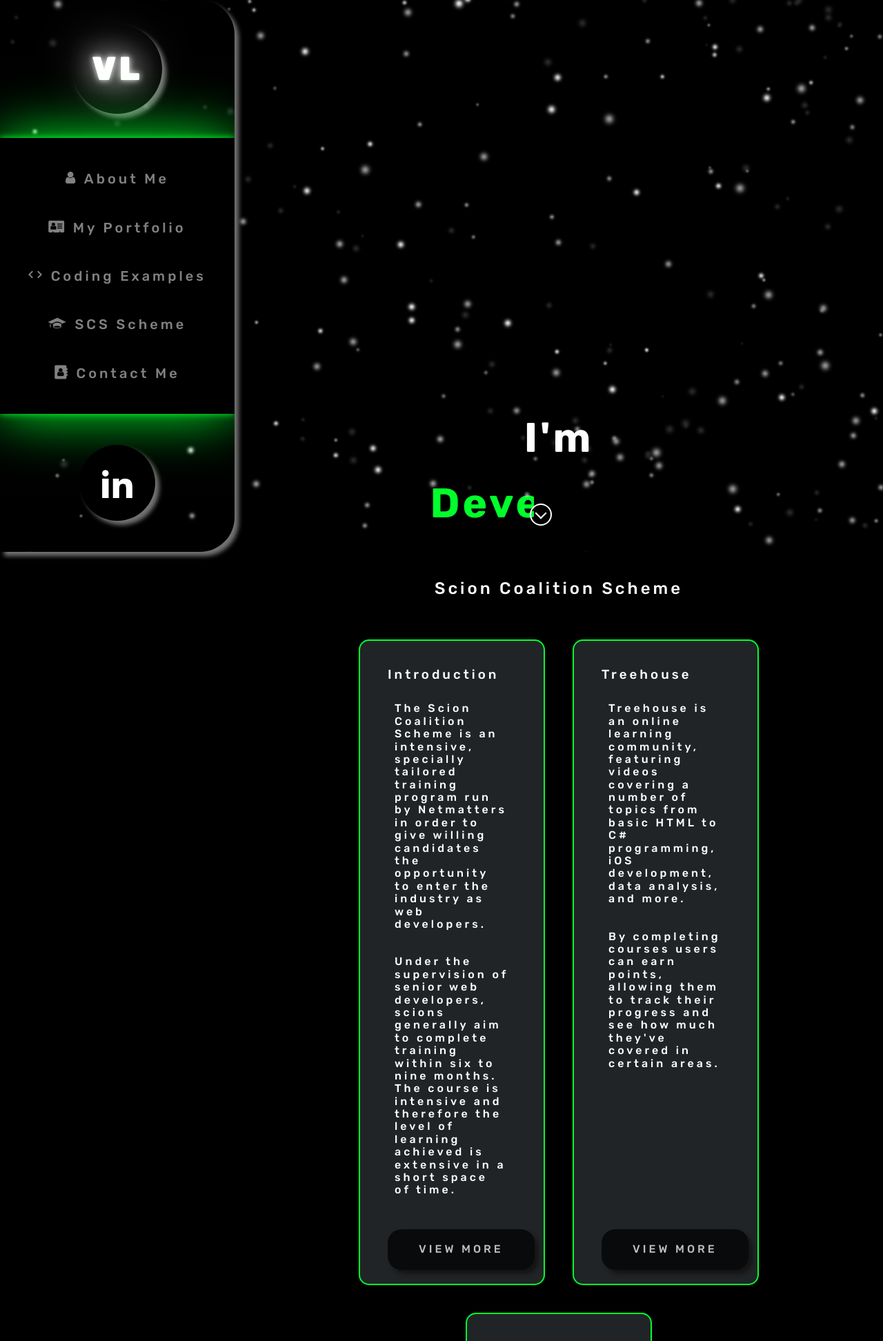
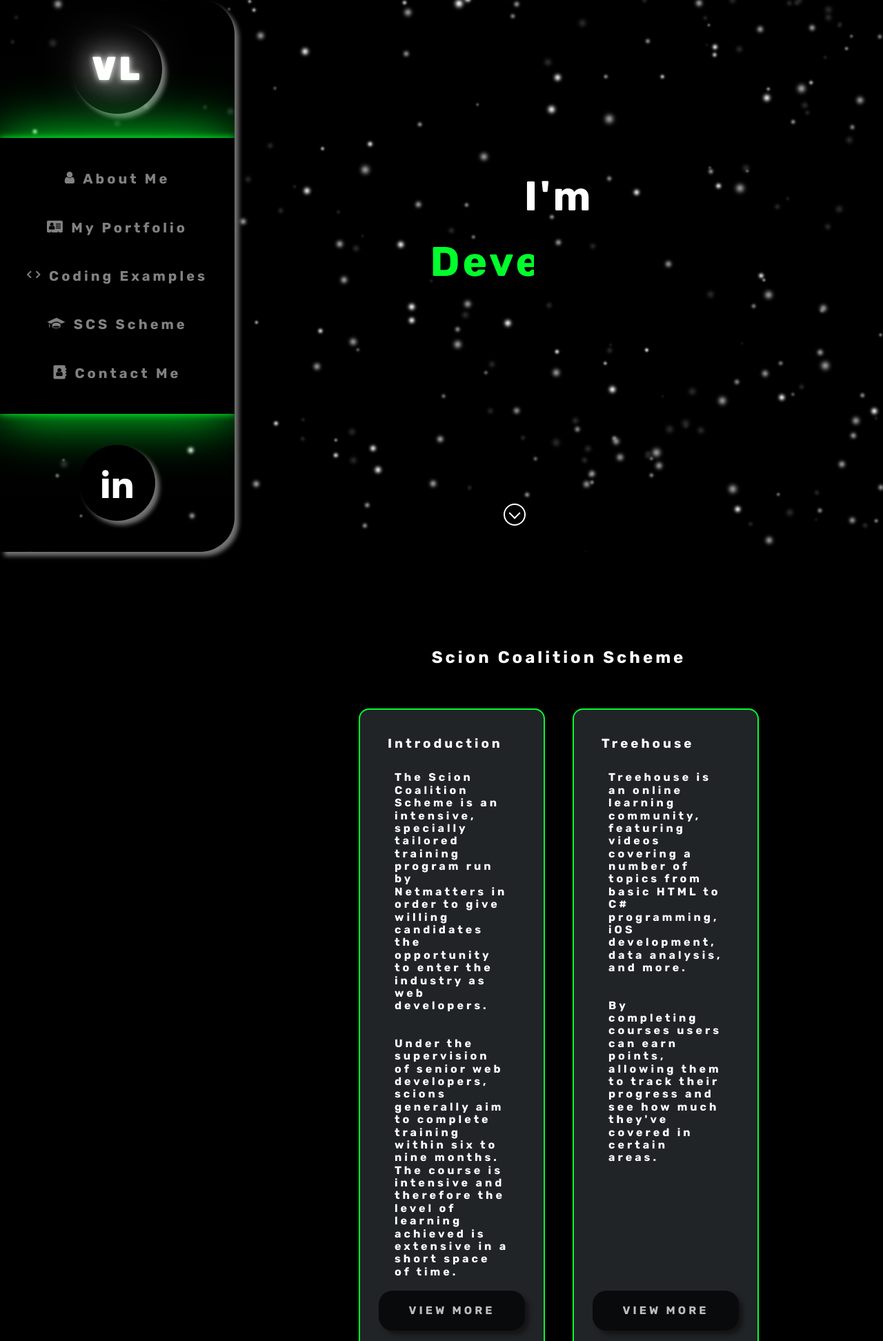
Before and after one commit to ViolaLast/portfolio, a PHP site: page /scs-scheme.html in a window 1280 px wide. Shown: the top 1944 px of the page at 69% size. Run offline with PHP 8.4, Linux system fonts and the light colour scheme; some web fonts are replaced.

Commit message:
text adjusted, landscape menu size ,

```diff
--- a/css/portfolio.css
+++ b/css/portfolio.css
@@ -1,9 +1,9 @@
 /* Error: Undefined variable.
  *    ,
- * 30 |         border: 2px solid $color-green;
+ * 27 |         border: 2px solid $color-green;
  *    |                           ^^^^^^^^^^^^
  *    '
- *   scss\portfolio.scss 30:27  root stylesheet */
+ *   scss\portfolio.scss 27:27  root stylesheet */
 
 body::before {
   font-family: "Source Code Pro", "SF Mono", Monaco, Inconsolata, "Fira Mono",
@@ -13,5 +13,5 @@
   padding: 1em;
   margin-bottom: 1em;
   border-bottom: 2px solid black;
-  content: "Error: Undefined variable.\a    \2577 \a 30 \2502          border: 2px solid $color-green;\d\a    \2502                            ^^^^^^^^^^^^\a    \2575 \a   scss\\portfolio.scss 30:27  root stylesheet";
+  content: "Error: Undefined variable.\a    \2577 \a 27 \2502          border: 2px solid $color-green;\d\a    \2502                            ^^^^^^^^^^^^\a    \2575 \a   scss\\portfolio.scss 27:27  root stylesheet";
 }
--- a/css/portstyle.css
+++ b/css/portstyle.css
@@ -3,6 +3,18 @@
   src: url("../Rubik/static/Rubik-Regular.ttf") format("truetype");
   font-weight: normal;
   font-style: normal;
+}
+@media screen and (max-height: 700px) {
+  .text-container {
+    padding: 125px 0px 50px !important;
+    scale: 0.7;
+  }
+  .h360 {
+    scale: 0.7 !important;
+  }
+  .nav-menu a {
+    font-size: 11px;
+  }
 }
 @media screen and (max-width: 550px) {
   .contact-input input, textarea {
@@ -104,7 +116,7 @@
     padding: 0 0 0 340px !important;
   }
   .scroll-down {
-    margin-left: 10% !important;
+    margin-left: 7% !important;
   }
   .menu-btn {
     display: none !important;
@@ -529,10 +541,11 @@
   width: 100vw;
   height: 100vh;
   position: absolute;
+  top: 0px;
 }
 
 .text-container {
-  padding: 200px 0px 50px;
+  padding: 250px 0px 50px;
   height: 100%;
   justify-content: center;
   text-align: center;
@@ -658,7 +671,6 @@
 .aboutme {
   display: flex;
   flex-direction: column;
-  padding: 50px 20px;
   justify-content: space-around;
   align-self: center;
   z-index: 10;
@@ -785,8 +797,8 @@
   text-align: center;
   margin-left: auto;
   margin-right: auto;
-  padding: 0 20px;
   max-width: 2000px;
+  padding: 50px 0px;
 }
 .portfolio .netmatters {
   border-radius: 15px 15px 0px 0px;
@@ -835,11 +847,30 @@
   text-transform: uppercase;
   position: absolute;
   bottom: 20px;
+  left: 10%;
   box-shadow: 6px 6px 6px 0px rgb(16, 14, 14);
 }
 .view:hover {
-  background-color: #01ff2b;
   box-shadow: 0 0 10px #01ff2b, 0 0 40px #01ff2b, 0 0 80px #01ff2b;
+}
+
+.viewS {
+  background-color: #000;
+  display: flex;
+  width: 80%;
+  flex-wrap: wrap;
+  opacity: 70%;
+  border-radius: 20px;
+  justify-content: center;
+  padding: 20px 10px;
+  color: #fff;
+  text-transform: uppercase;
+  position: absolute;
+  bottom: 20px;
+  left: 10%;
+  box-shadow: 6px 6px 6px 0px rgb(16, 14, 14);
+  bottom: 50px;
+  margin-top: auto;
 }
 
 .list {
@@ -899,7 +930,7 @@
 .contact {
   margin-left: auto;
   margin-right: auto;
-  padding: 50px 20px;
+  padding: 50px 0px;
 }
 
 .contact-box {
@@ -1160,7 +1191,7 @@
   margin-right: 0;
   list-style: none;
   font-family: "RubikLocal", "Rubik", sans-serif;
-  font-weight: 500;
+  font-weight: 700;
   scroll-behavior: smooth;
   text-decoration: none;
 }
@@ -1194,6 +1225,7 @@
   flex-direction: column;
   overflow-x: hidden;
   background-color: #000;
+  padding: 50px 20px;
 }
 
 .hidden {
--- a/js/myscripts.js
+++ b/js/myscripts.js
@@ -38,7 +38,7 @@
 }
 //=====================================================================Typing Effect
 
-const dynamicText = document.querySelector(".dynamic-txts span");
+const dynamicText = document.querySelector(".dynamic-txts li span");
 const words = ["Violeta Last", "Creative", "Designer", "Developer"];
 
 let wordIndex = 0;
@@ -68,4 +68,4 @@
     }
 }
 
-typeEffect();
+document.addEventListener("DOMContentLoaded", typeEffect);
--- a/scs-scheme.html
+++ b/scs-scheme.html
@@ -19,9 +19,9 @@
     </head>
 
     <body>
-        <div class="btn-wrap">
+        <div class="btn-wrap h360">
             <div class="menu-btn">
-                <button type="button" class="initials-wrap" id="toggleBtn">
+                <button type="button" class="initials-wrap" id="toggleBtn" name="sideMenuBtn">
                     <i class="icon-menu" aria-hidden="true"></i>
                 </button>
             </div>
@@ -30,7 +30,7 @@
 
         <header class="hidden-header">
             <div class="side-menu">
-                        <div class="user-img">
+                        <div class="user-img h360">
                             <div class="image-wrap">
                                 <a href="index.html#welcome">
                                     <div>
@@ -71,7 +71,7 @@
                                         </li>
                                     </ul>
                     </div>
-                                <div class="user-connect">
+                                <div class="user-connect h360">
                                     <a href="https://www.linkedin.com/in/violeta-last-792185a8/" target="_blank">
                                         <i class="indi icon-linkedin2" aria-hidden="true"></i>
                                     </a>
@@ -91,12 +91,12 @@
                     <div class="star star8"></div>
 
 <!--============================================================welcome section======================================================================-->
-            <div class="container">
+            <div>
 
             <div class="welcome" id="welcome">
                         <div class="text-container">
 
-                            <div class="wrapper">
+                            <div class="wrapper h360">
                                     <div class="static-txt">I'm</div>
                                 <ul class="code-txts">
                                     <li><span>Learning</span></li>
@@ -114,10 +114,11 @@
             <a href="#scs-scheme" class="scroll-down"></a>
         </span>
 <!--====================================================SCS Scheme=========================================================================-->
-            <div class="main">
-                <div id="#scs-scheme" class="portfolio">
+            <div class="main" >
+                <div class="container">
+                    <div id="scs-scheme" class="portfolio">
                         <h2 class="p-h1">Scion Coalition Scheme</h2>
-                <div class="container">
+
 
                             <div class="project pro1">
                                 <div class="scription">
@@ -134,7 +135,7 @@
                                             </p>
                                     <span>
                                         <a href="https://www.netmatters.co.uk/scions-coalition-scheme" target="_blank">
-                                    <span class="view">View more</span>
+                                            <span class="viewS">View more</span>
                                         </a>
                                     </span>
                                 </div>
@@ -153,7 +154,7 @@
                                         </p>
                                 <span>
                                     <a href="https://teamtreehouse.com/profiles/lastvioleta" target="_blank">
-                                <span class="view">View more</span>
+                                        <span class="viewS">View more</span>
                                     </a>
                                 </span>
                             </div>
@@ -174,8 +175,9 @@
                                             </ul>
                             <div>
                                 <a href="https://netmatters.co.uk" target="_blank">
-                                <span class="view">View more</span>
+                                    <span class="viewS">View more</span>
                                 </a>
+                            </div>
                     </div>
                 </div>
                 </div>
--- a/scss/aboutMe.scss
+++ b/scss/aboutMe.scss
@@ -12,7 +12,6 @@
     .aboutme{
         display: flex;
         flex-direction: column;
-        padding: 50px 20px;
         justify-content: space-around;
         align-self: center;
         z-index: 10;
--- a/scss/contactMe.scss
+++ b/scss/contactMe.scss
@@ -3,7 +3,7 @@
       .contact{
         margin-left: auto;
     margin-right: auto;
-    padding: 50px 20px;
+    padding: 50px 0px;
 
       }
       .contact-box{
--- a/scss/media.scss
+++ b/scss/media.scss
@@ -1,9 +1,20 @@
+@media screen and (max-height: 700px){
+    .text-container
+    {
+      padding: 125px 0px 50px !important;
+      scale: 0.7;
+}
+.h360{
+    scale:0.7 !important;
+}
+.nav-menu a {
+    font-size: 11px;
+}
 
-
-
+}
                                                         @media screen and (max-width: 550px){
     .contact-input input, textarea {
-       width: 100% !important;
+        width: 100% !important;
     }
 .contact-form{
     padding: 20px 10px 20px !important;
@@ -122,7 +133,7 @@
     padding: 0 0 0 340px !important;
 }
 .scroll-down{
-    margin-left: 10% !important;
+    margin-left: 7% !important;
 }
 .menu-btn{
     display: none !important;
--- a/scss/portfolio.scss
+++ b/scss/portfolio.scss
@@ -9,12 +9,9 @@
 text-align: center;
 margin-left: auto;
 margin-right: auto;
-padding: 0 20px;
 max-width: 2000px;
+padding: 50px 0px;
 
-// .container{
-//     padding: 50px 0;
-// }
 
 .netmatters{
     border-radius: 15px 15px 0px 0px;
@@ -52,25 +49,16 @@
 }
 
 .view{
-    background-color: $color-primary;
-    display: flex;
-    width: 80%;
-    flex-wrap: wrap;
-    opacity: 70%;
-    border-radius: 20px;
-    justify-content: center;
-    padding: 20px 10px;
-    color: #fff;
-    text-transform: uppercase;
-    position: absolute;
-    bottom: 20px;
-    box-shadow: 6px 6px 6px 0px rgb(16, 14, 14);
-
+@include portBtn ;
     &:hover{
-        background-color: $color-green;
         box-shadow: 0 0 10px $color-green,0 0 40px $color-green,0 0 80px $color-green;
 
 }
+}
+.viewS{
+    @include portBtn;
+    bottom:50px;
+    margin-top: auto;
 }
 
 .list{
--- a/scss/portstyle.scss
+++ b/scss/portstyle.scss
@@ -4,6 +4,23 @@
     src: url('../Rubik/static/Rubik-Regular.ttf') format('truetype');
     font-weight: normal;
     font-style: normal;
+}
+//--------------------------------------------------------------------Mixings------------------------------------------------------
+@mixin portBtn {
+    background-color: $color-primary;
+    display: flex;
+    width: 80%;
+    flex-wrap: wrap;
+    opacity: 70%;
+    border-radius: 20px;
+    justify-content: center;
+    padding: 20px 10px;
+    color: #fff;
+    text-transform: uppercase;
+    position: absolute;
+    bottom: 20px;
+    left: 10%;
+    box-shadow: 6px 6px 6px 0px rgb(16, 14, 14);
 }
 
 // ------------------------------------------------------------------Importing ----------------------------------------------------------
@@ -29,7 +46,7 @@
     margin-right:0;
     list-style: none;
     font-family: "RubikLocal",'Rubik', sans-serif;
-    font-weight: 500;
+    font-weight: 700;
     scroll-behavior: smooth;
     text-decoration: none;
 //    overflow-y: hidden;
@@ -63,6 +80,7 @@
     flex-direction: column;
     overflow-x: hidden;
     background-color: $color-primary;
+    padding: 50px 20px;
 }
 .hidden{
     display: none;
--- a/scss/welcome-text.scss
+++ b/scss/welcome-text.scss
@@ -5,10 +5,10 @@
     height:100vh;
     // z-index: -5;
     position: absolute;
-    // top: 111px;
+    top: 0px;
 }
 .text-container{
-padding: 200px 0px 50px;
+padding: 250px 0px 50px;
 height: 100%;
 justify-content: center;
 text-align: center;
```
Also changed, not shown: coding.html (+5 -4 lines), css/media.css (+13 -1 lines), index.html (+4 -4 lines), 2 other files. Lines whose indentation alone changed are shown as unchanged.
